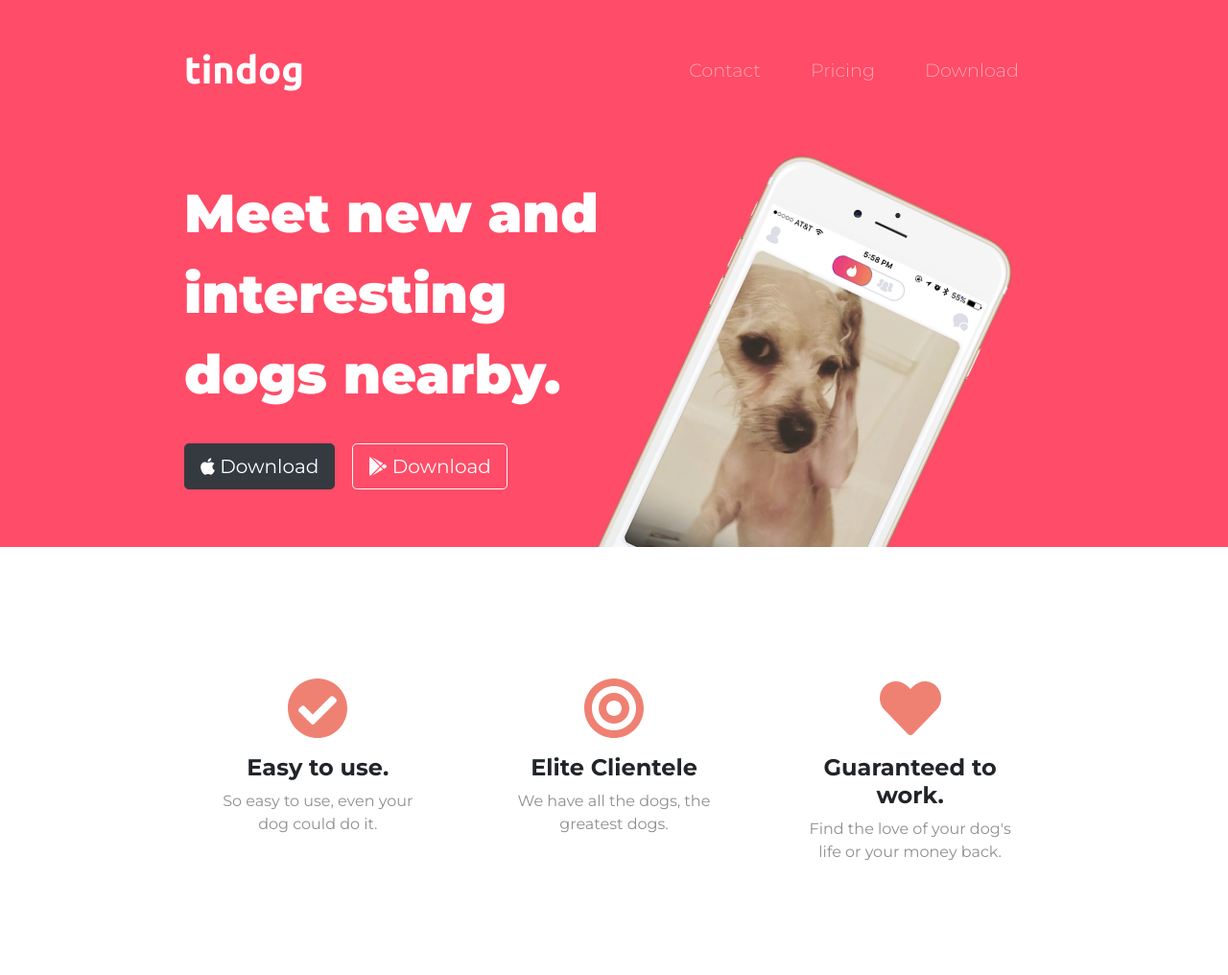
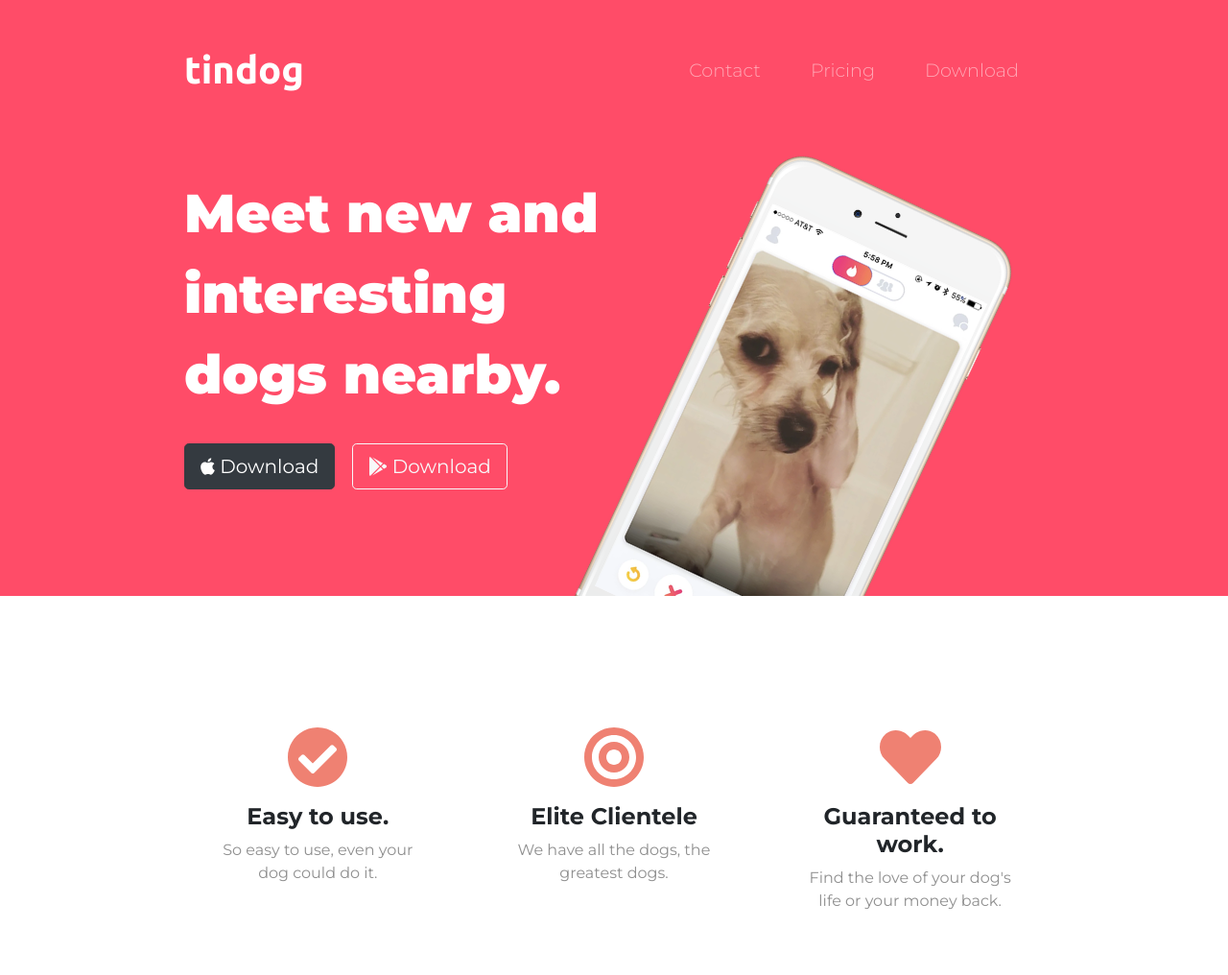
Before and after one commit to praful-chaudhari/tindog, a plain HTML site: page index.html in a window 1280 px wide. Shown: the top 1016 px of the page at 96% size. Drawn offline with nearby package versions, Linux system fonts and the light colour scheme.

Commit message:
Modified CSS file for resposiveness

```diff
--- a/css/styles.css
+++ b/css/styles.css
@@ -1,12 +1,15 @@
-
-
 body {
-    font-family: 'Montserrat', sans-serif;
+  font-family: "Montserrat", sans-serif;
   text-align: center;
 }
 
-h1, h2, h3, h4, h5, h6 {
-    font-family: 'Montserrat';
+h1,
+h2,
+h3,
+h4,
+h5,
+h6 {
+  font-family: "Montserrat";
   font-weight: bold;
 }
 
@@ -15,7 +18,7 @@ p {
 }
 
 .big-heading {
-    font-family: 'Montserrat', sans-serif;
+  font-family: "Montserrat", sans-serif;
   font-weight: 900;
   font-size: 3.5rem;
   line-height: 1.5;
@@ -51,7 +54,7 @@ p {
 }
 
 .navbar-brand {
-    font-family: 'Ubuntu';
+  font-family: "Ubuntu";
   font-size: 2.5rem;
   font-weight: bold;
 }
@@ -62,15 +65,20 @@ p {
 
 .nav-link {
   font-size: 1.2rem;
-    font-family: 'Montserrat';
+  font-family: "Montserrat";
   font-weight: 300;
 }
 
 /* Title Section */
 
+#title {
+    background-color: #ff4c68;
+    color: #fff;
+    text-align: left;
+}
+
 #title .container-fluid {
-    text-align: left;
-    padding: 3% 15%;
+  padding: 3% 15% 7%;
 }
 
 /* Download Buttons */
@@ -155,7 +163,6 @@ p {
 
 /* CTA Section */
 
-
 /* Footer Section */
 
 .social-icon {
@@ -163,8 +170,6 @@ p {
 }
 
 @media (max-width: 1028px) {
-
-
   #title {
     text-align: center;
   }
```
Lines whose indentation alone changed are shown as unchanged.
